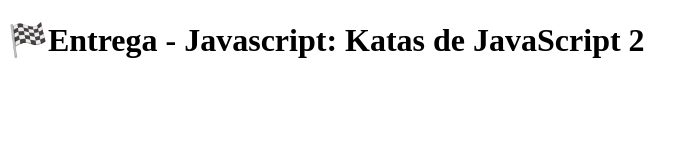
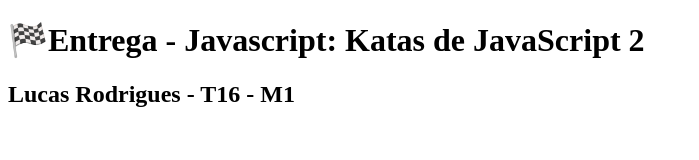
Before and after one commit to lucassantos02/aboukatas, a plain HTML site: page index.html in a window 1280 px wide. Shown: the whole page, without its empty margins (0-699 px from the left). Drawn offline with Linux system fonts and the light colour scheme.

Commit message:
add info in index file

```diff
--- a/index.html
+++ b/index.html
@@ -10,6 +10,9 @@
     <h1>
       🏁Entrega - Javascript: Katas de JavaScript 2
     </h1>
+    <h2>
+        Lucas Rodrigues - T16 - M1
+    </h2>
     <script src="katas.js"></script>
 </body>
 </html>
```
